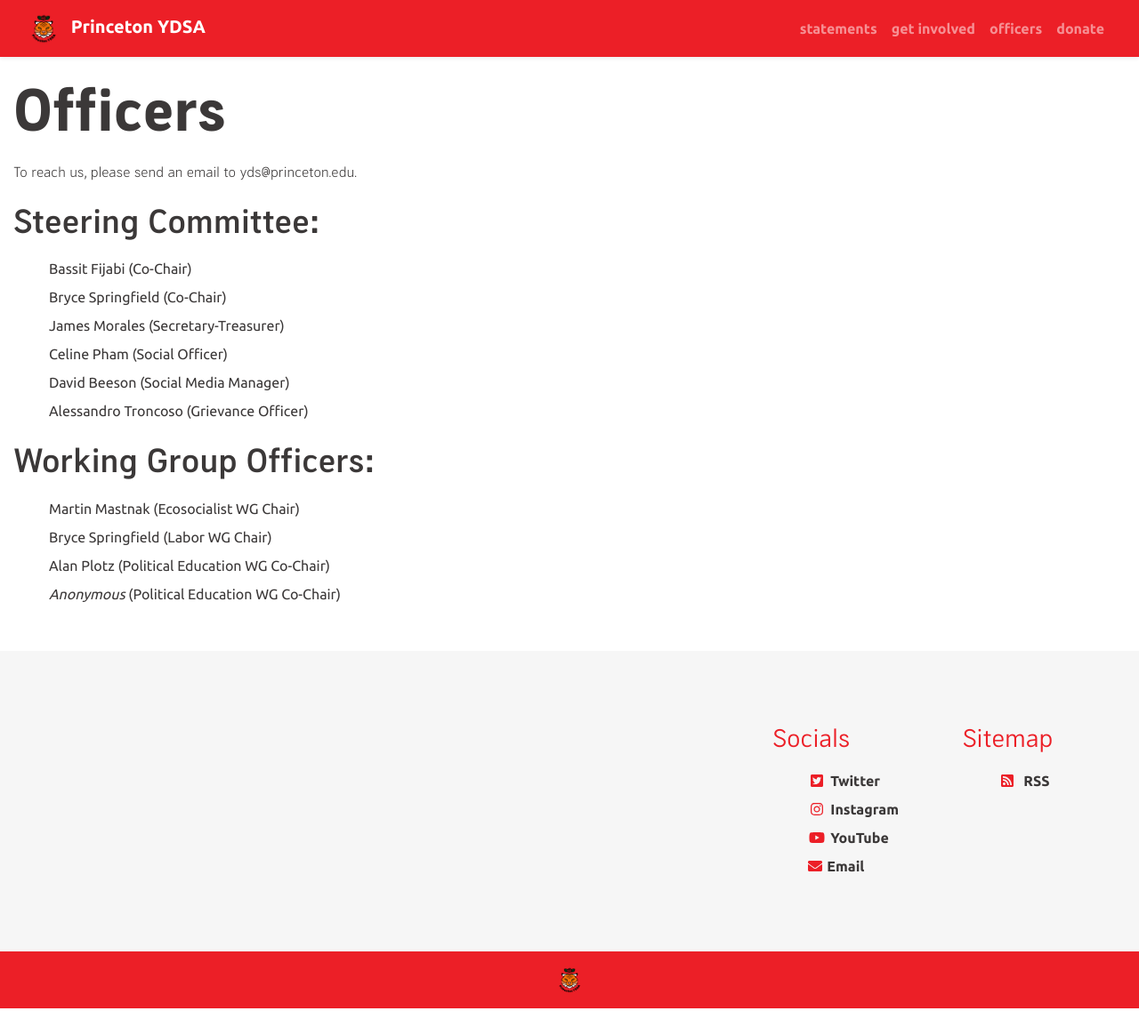
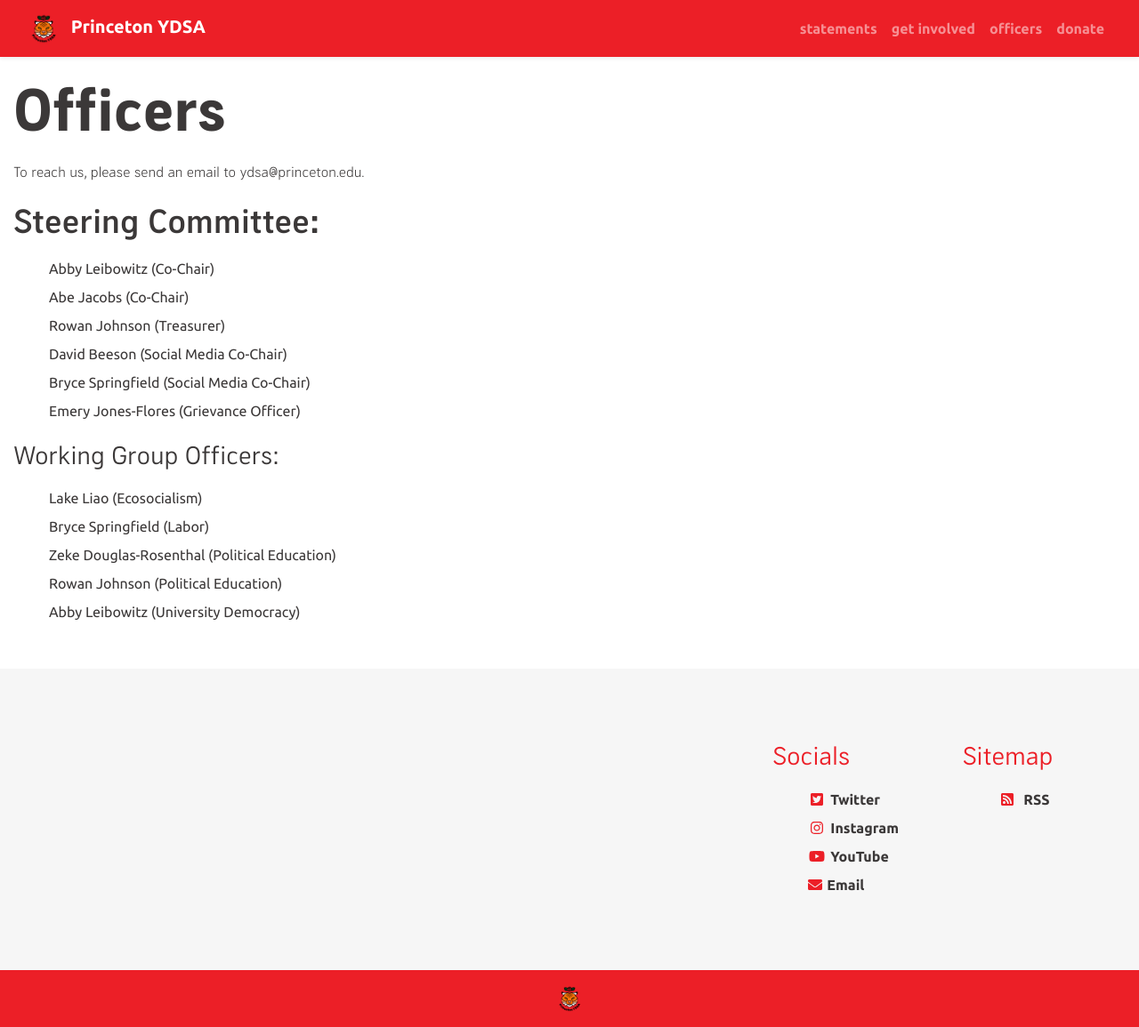
Before and after one commit to centralnjdsa-ntc/princetonydsa.github.io, a Jekyll site: the page built from _pages/officers.md, in a window 1280 px wide. Shown: the whole page at 89% size. Built offline with Jekyll 4.4.1, drawn with Linux system fonts in a browser that asks for light colours; before the commit the page ends 1134 px from its top, so only the background shows below that.

Commit message:
Update officers.md

```diff
--- a/_pages/officers.md
+++ b/_pages/officers.md
@@ -4,18 +4,19 @@
 permalink: /officers/
 ---
 
-To reach us, please send an email to yds@princeton.edu.
+To reach us, please send an email to ydsa@princeton.edu.
 
 ### Steering Committee:
-* Bassit Fijabi (Co-Chair)
-* Bryce Springfield (Co-Chair)
-* James Morales (Secretary-Treasurer)
-* Celine Pham (Social Officer)
-* David Beeson (Social Media Manager)
-* Alessandro Troncoso (Grievance Officer)
+* Abby Leibowitz (Co-Chair)
+* Abe Jacobs (Co-Chair)
+* Rowan Johnson (Treasurer)
+* David Beeson (Social Media Co-Chair)
+* Bryce Springfield (Social Media Co-Chair)
+* Emery Jones-Flores (Grievance Officer)
 
-### Working Group Officers:
-* Martin Mastnak (Ecosocialist WG Chair)
-* Bryce Springfield (Labor WG Chair)
-* Alan Plotz (Political Education WG Co-Chair)
-* _Anonymous_ (Political Education WG Co-Chair)
+#### Working Group Officers:
+* Lake Liao (Ecosocialism)
+* Bryce Springfield (Labor)
+* Zeke Douglas-Rosenthal (Political Education)
+* Rowan Johnson (Political Education)
+* Abby Leibowitz (University Democracy)
```
